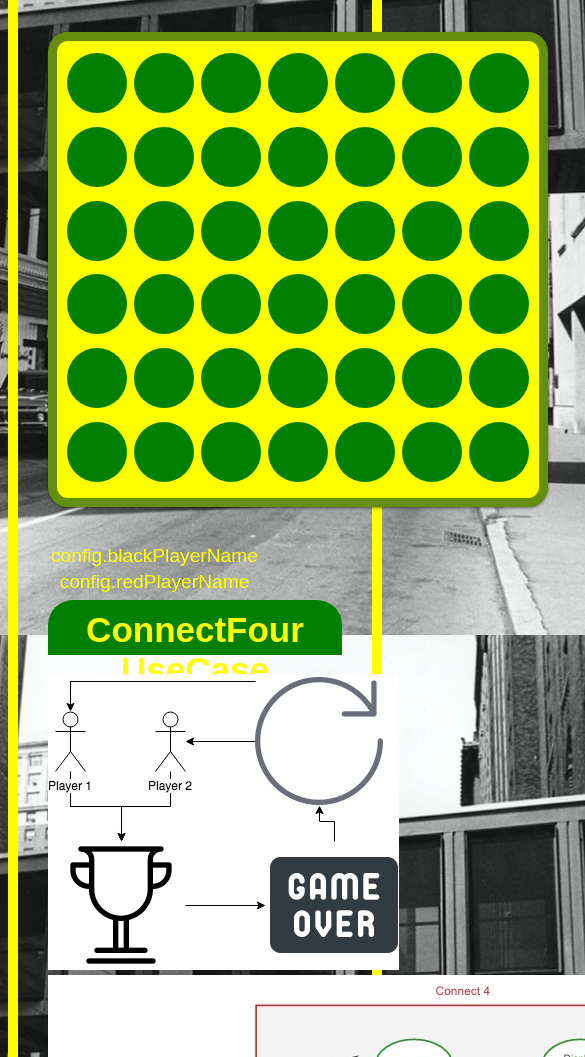
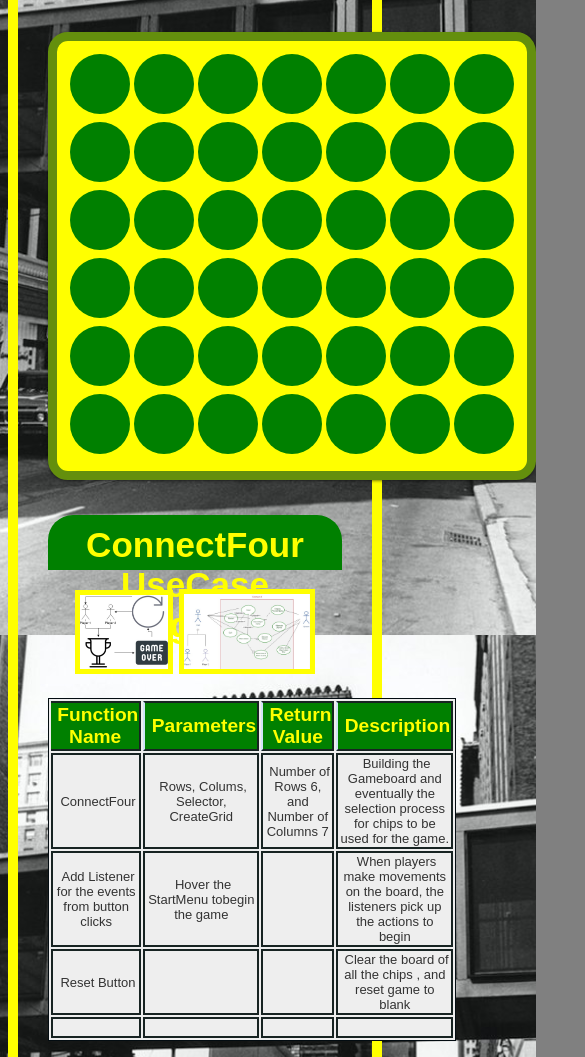
Before and after one commit to erolan/CMPS262.Connect4, a plain HTML site: page index.html in a window 390 px wide. Shown: the part 209-1266 px from the top of the page, 585 px wide, since content can reach past the window. Drawn offline with nearby package versions, Linux system fonts and the light colour scheme.

Commit message:
ELH- Updating the page to add some charts
Adding changes to the page, and working out the mobile menu. The game board is expanding outside the boarder.

```diff
--- a/index.html
+++ b/index.html
@@ -10,7 +10,7 @@
 <head>
     <meta charset="utf-8">
     <meta http-equiv="X-UA-Compatible" content="IE=edge">
-    <meta name="viewport" content="width=device-width, initial-scale=1">
+    <meta name="viewport" content="width=device-width, initial-scale=1.0, maximum-scale=1, user-scalable=no">
     <title>Connect Four</title>
         <!-- Detect if a mobile screen or larger screen -->
     <link rel="stylesheet" href="style.css">
@@ -25,7 +25,10 @@
 </head>
 <body>
 <div class=top> </div>
+<section id="firstpage" data-role="page">
+  <div data-role="header">
 <div class='labels'>CMPS262 Spring I - Connect Four</div>
+  </div>
   <div id='cssmenu'>
   <ul>
      <li><a href='#'><span>Home</span></a></li>
@@ -118,17 +121,6 @@
             </tr>
           </tbody>
         </table>
-        <table>
-          <tr>
-            <td>config.blackPlayerName</td>
-          </tr>
-          <tr>
-            <td>config.redPlayerName</td>
-          </tr>
-          <tr>
-            <td></td>
-          </tr>
-        </table>
 </div>
 
 <header>
@@ -176,9 +168,10 @@
             </tr>
         </tbody>
     </table>
-    <footer>
+    <div data-role="footer">
         <p><a href="#top">[Top]</a></p>
-    </footer>
+    </div>
 </div>
+</section>
 </body>
 </html>
--- a/js/fntn.js
+++ b/js/fntn.js
@@ -19,8 +19,7 @@ function printBoard() {
         }
     }
 }
-var bturns = null;
-var rturns = null;
+
 // fntn to swap players
 function changePlayer() {
     if (currentPlayer === 'black') {
--- a/js/vars.js
+++ b/js/vars.js
@@ -20,3 +20,6 @@ var board = [[0,0,0,0,0,0,0],
 
 
 var currentPlayer = config.startingPlayer;
+
+var bturns = null;
+var rturns = null;
--- a/style.css
+++ b/style.css
@@ -12,13 +12,15 @@ body {
 }
 
 img.c1{
-  height: 400 px;
-  width: 600 px;
+  height: 50%;
+  width: 30%;
+  border: 5.5px solid;
 }
 
 img.c2{
-  height: 400 px;
-  width: 600 px;
+  height: 50%;
+  width: 43%;
+  border: 5px solid;
 }
 
 div.labels{
@@ -66,9 +68,9 @@ button#start:hover {
 .tablegrid {
   margin: 35px auto;
   display: table;
-  width: 500px;
-  height: 475px;
-  padding: 6px;
+  width: 50%;
+  height: 50%;
+  padding: 10px;
   background: yellow;
   border: 9px solid #648f0d;
   border-radius: 20px;
@@ -215,10 +217,7 @@ table.blueTable tbody td {
   color: #333333;
 }
 table.blueTable thead {
-  background: #1C6EA4;
-  background: -moz-linear-gradient(top, #5592bb 0%, #327cad 66%, #1C6EA4 100%);
-  background: -webkit-linear-gradient(top, #5592bb 0%, #327cad 66%, #1C6EA4 100%);
-  background: linear-gradient(to bottom, #5592bb 0%, #327cad 66%, #1C6EA4 100%);
+  background: green;
 }
 table.blueTable thead th {
   font-weight: bold;
@@ -522,7 +521,6 @@ table.blueTable tfoot td {
     opacity: 1;
     width: 100%;
     padding: 0;
-    position: relative;
     text-align: left;
   }
   #cssmenu ul ul li {
```
